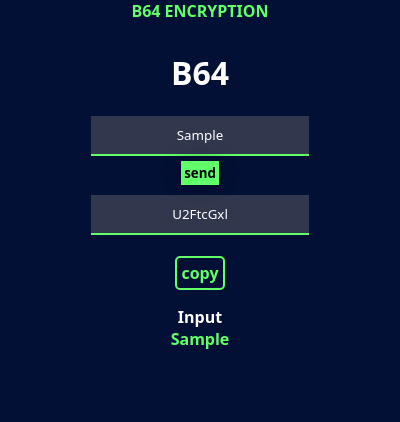
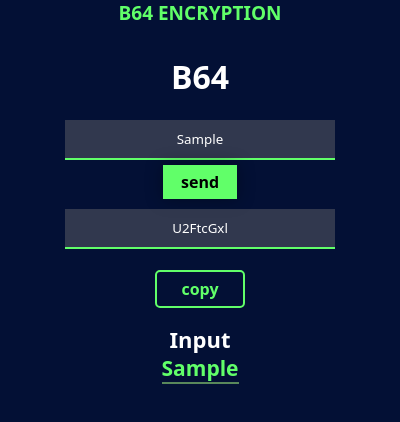
Before and after one commit to B-chandru/B64ENCRYPTION, a browser extension: page popup.html in a window 400 px wide. Both pictures are taken after typing "Sample" into the empty fields and a click on the button "send". Drawn offline with Linux system fonts and the light colour scheme.

Commit message:
updated css

```diff
--- a/main.css
+++ b/main.css
@@ -3,11 +3,6 @@
     --color2:hsl(0, 0%, 100%);
     --color3:hsl(0, 0%, 0%);
 
-}
-
-title{
-    font-weight: bolder;
-    color:var(--color1)
 }
 *{
     font-family: system-ui;
@@ -17,6 +12,14 @@ title{
     color: hsl(224, 84%, 59%);
 
 }
+
+title{
+    font-weight: bolder;
+    color:var(--color1);
+    font-size: 19px;
+
+}
+
 h1{
     color: var(--color2);
 }
@@ -24,6 +27,7 @@ input[type="text"]{
     cursor: pointer;
     margin-bottom: 5px;
     outline: none;
+    width: 250px;
     padding: 10px;
     border: none;
     color:var(--color2);
@@ -36,16 +40,20 @@ input[type="text"]{
 }
 p{
     border: 2px solid var(--color1);
-    padding: 4px;
+    width: 74px;
+    padding: 6px;
     border-radius: 5px;
     display: none;
+    text-align: center;
     color: var(--color1);
     font-weight: bolder;
 }
 button{
     outline: none;
     border: none;
-    padding: 3px;
+    width: 74px;
+    padding: 6px;
+    font-size: 16px;
     box-shadow: 0px 0px 17px 1px rgba(0,0,0,0.3);
     background: var(--color1);
     color: var(--color3);
@@ -57,12 +65,14 @@ button:hover{
 
 #span{
     color:var(--color1);
-
+    font-size: 21px;
 }
 #bottom{
     display: none;
     font-weight: bolder;
-
+   font-size: 22px;
+   text-align: center;
+   border-bottom: 2px solid hsl(123deg 21% 44%);
 }
 span{
     color: var(--color2);
```
